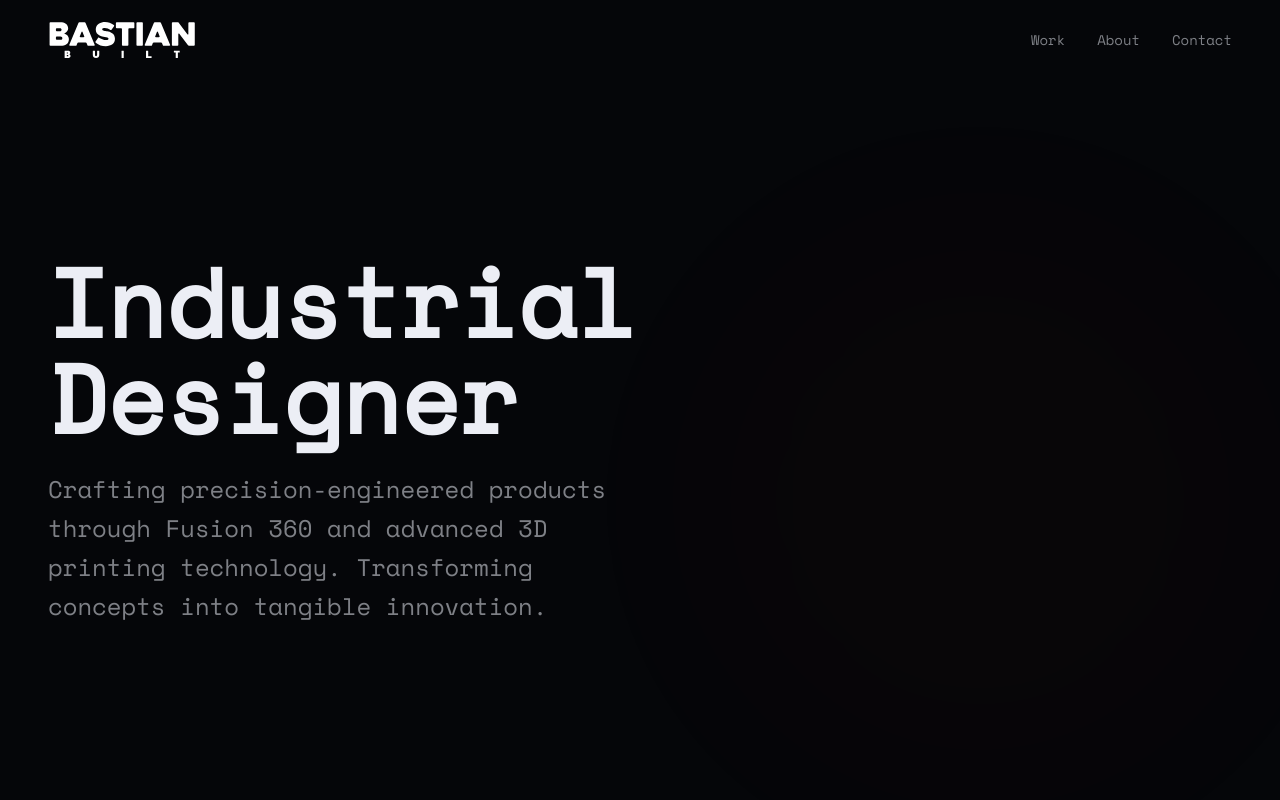
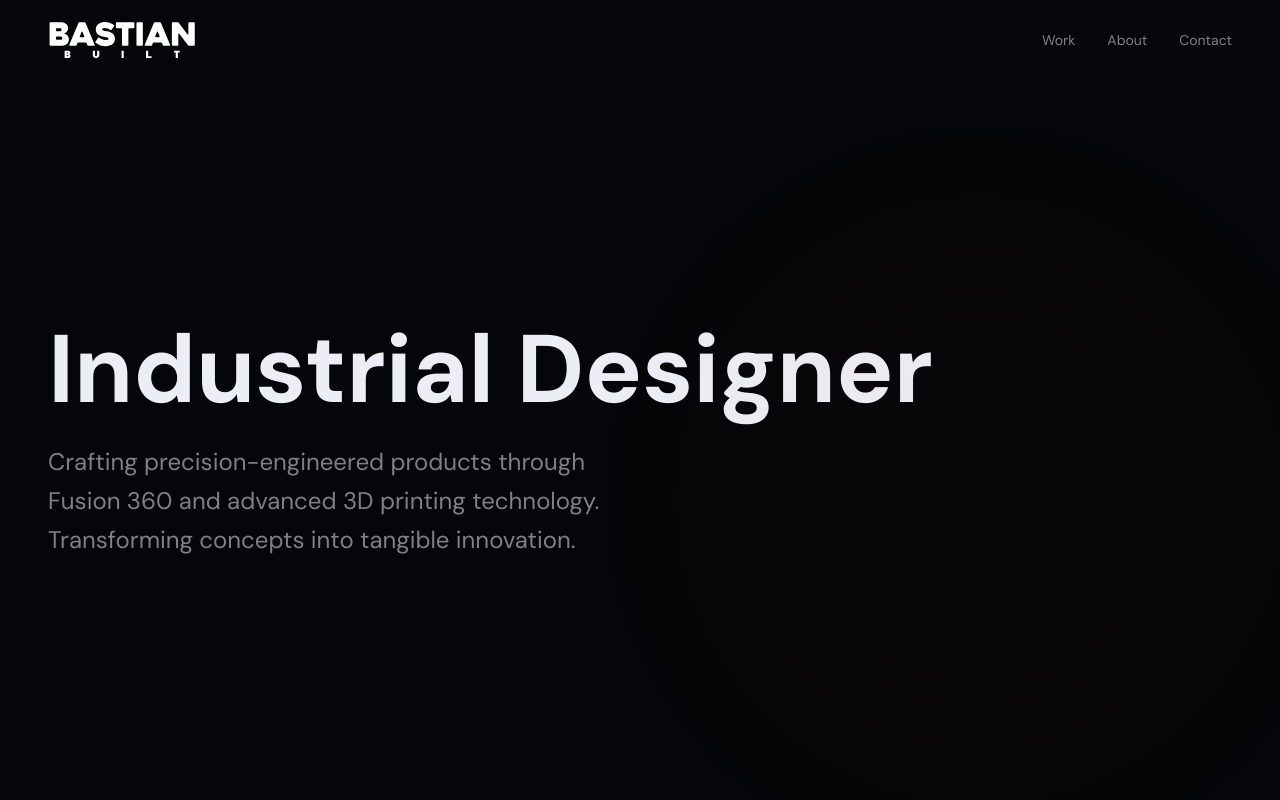
Before and after one commit to laurenhitchon/bastianbuilt, a Next.js app: page / in a window 1280 px wide. Shown: the top 800 px of the page. Built offline with nearby package versions, Linux system fonts and the light colour scheme.

Commit message:
style(globals.css): remove unused font variables to clean up CSS style(layout.tsx): update body class to remove reference to the removed font variable

```diff
--- a/src/app/globals.css
+++ b/src/app/globals.css
@@ -87,8 +87,6 @@
 }
 
 @theme inline {
-  --font-sans: 'Geist', 'Geist Fallback';
-  --font-mono: 'Geist Mono', 'Geist Mono Fallback';
   --color-background: var(--background);
   --color-foreground: var(--foreground);
   --color-card: var(--card);
--- a/src/app/layout.tsx
+++ b/src/app/layout.tsx
@@ -41,7 +41,7 @@ export default function RootLayout({
 }>) {
   return (
     <html lang='en'>
-      <body className={`font-sans antialiased ${_dmSans.className} ${_spaceMono.className}`}>
+      <body className={`font-sans antialiased ${_dmSans.className}`}>
         {children}
         <Analytics />
       </body>
```
